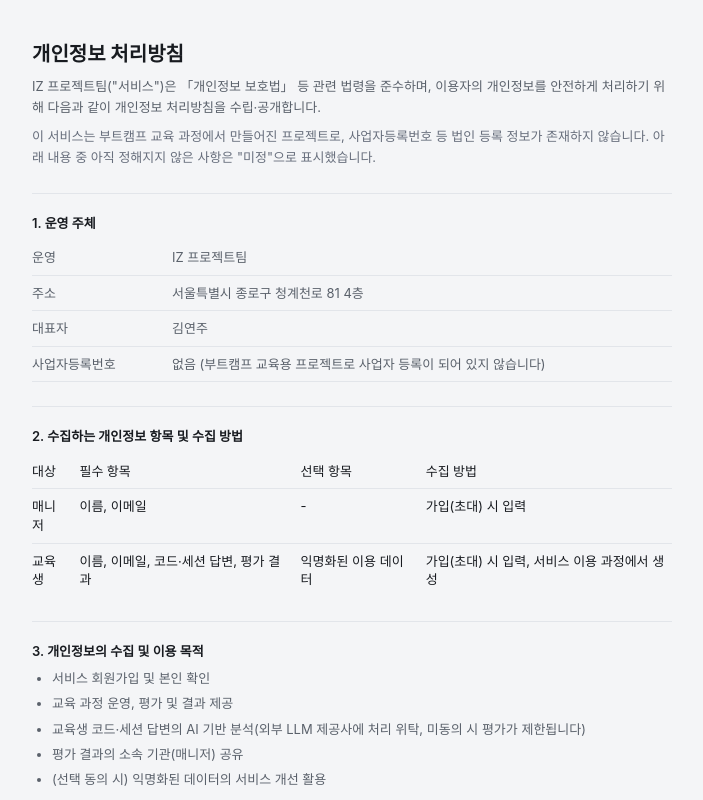
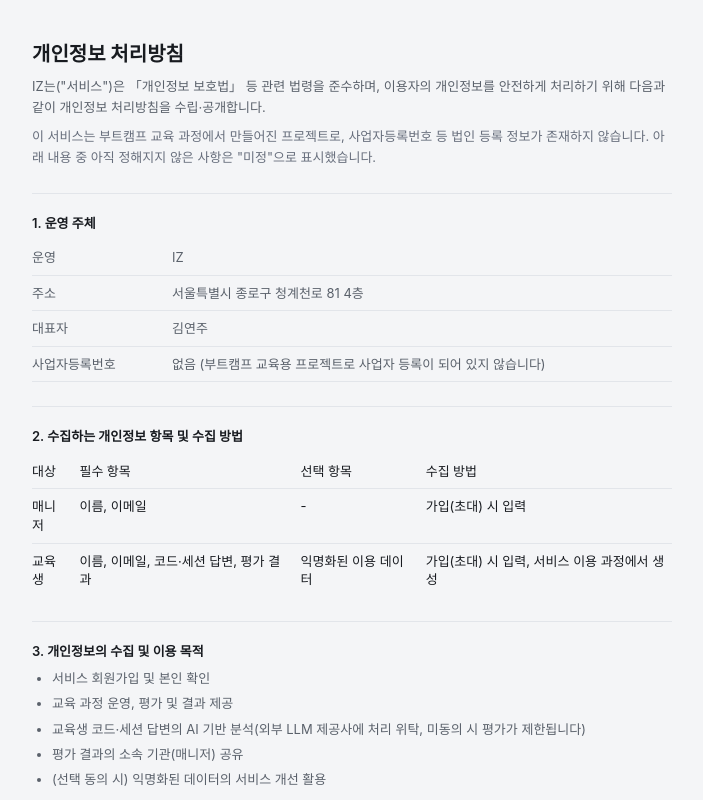
Before and after one commit to Team-IZ/Frontend, a React (Vite) app: page /shared/privacy-policy in a window 1280 px wide. Shown: the top 800 px of the page, without its empty margins (288-991 px from the left). Built offline with nearby package versions, Linux system fonts and the light colour scheme; no server answers; what openapi-fetch would draw is missing.

Commit message:
docs: state operator as IZ in privacy policy (#351)

```diff
--- a/src/features/auth/PrivacyPolicyScreen.tsx
+++ b/src/features/auth/PrivacyPolicyScreen.tsx
@@ -12,7 +12,7 @@
       <div className="mx-auto max-w-[640px]">
         <h1 className="text-fg text-xl font-bold">개인정보 처리방침</h1>
         <p className="text-fg-muted mt-2 text-sm leading-relaxed">
-          IZ 프로젝트팀(&quot;서비스&quot;)은 「개인정보 보호법」 등 관련 법령을 준수하며, 이용자의
+          IZ는(&quot;서비스&quot;)은 「개인정보 보호법」 등 관련 법령을 준수하며, 이용자의
           개인정보를 안전하게 처리하기 위해 다음과 같이 개인정보 처리방침을 수립·공개합니다.
         </p>
         <p className="text-fg-subtle mt-2 text-sm leading-relaxed">
@@ -24,7 +24,7 @@
         <Section title="1. 운영 주체">
           <table className="w-full border-collapse text-sm">
             <tbody>
-              <Row label="운영">IZ 프로젝트팀</Row>
+              <Row label="운영">IZ</Row>
               <Row label="주소">서울특별시 종로구 청계천로 81 4층</Row>
               <Row label="대표자">김연주</Row>
               <Row label="사업자등록번호">
```
Also changed, not shown: 1 other file (tests, documents, lock files or other folders).
